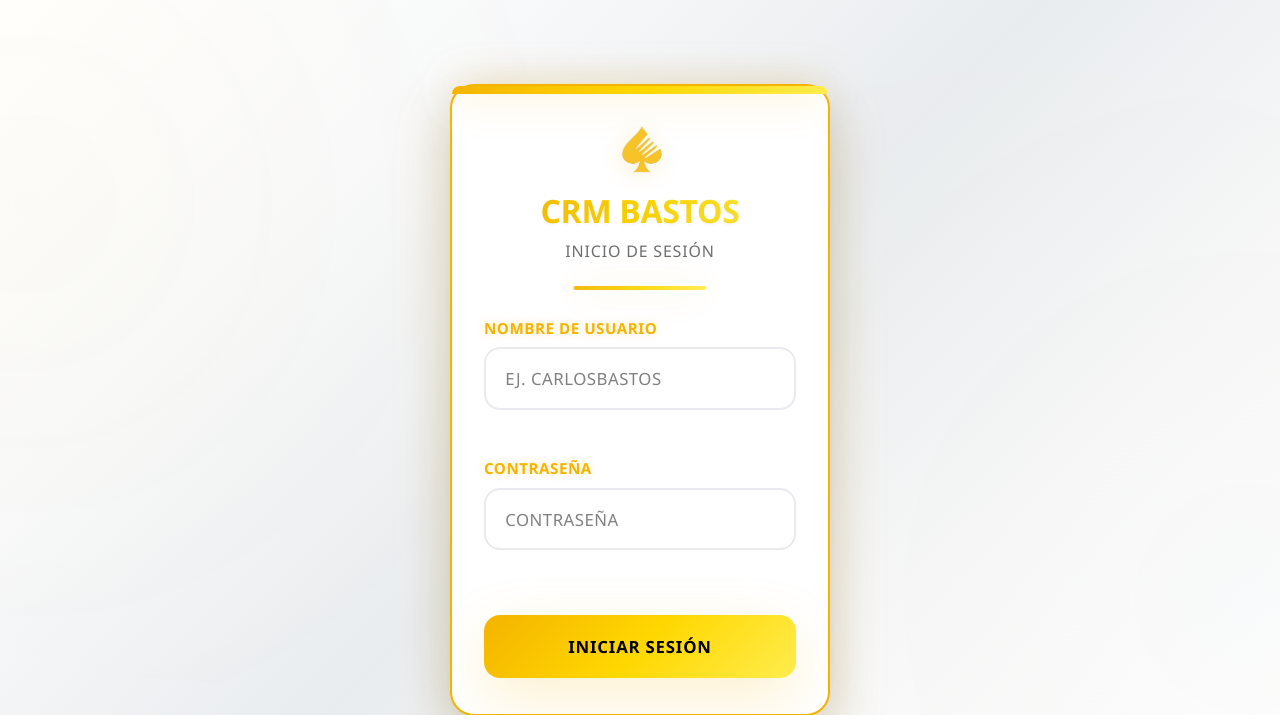
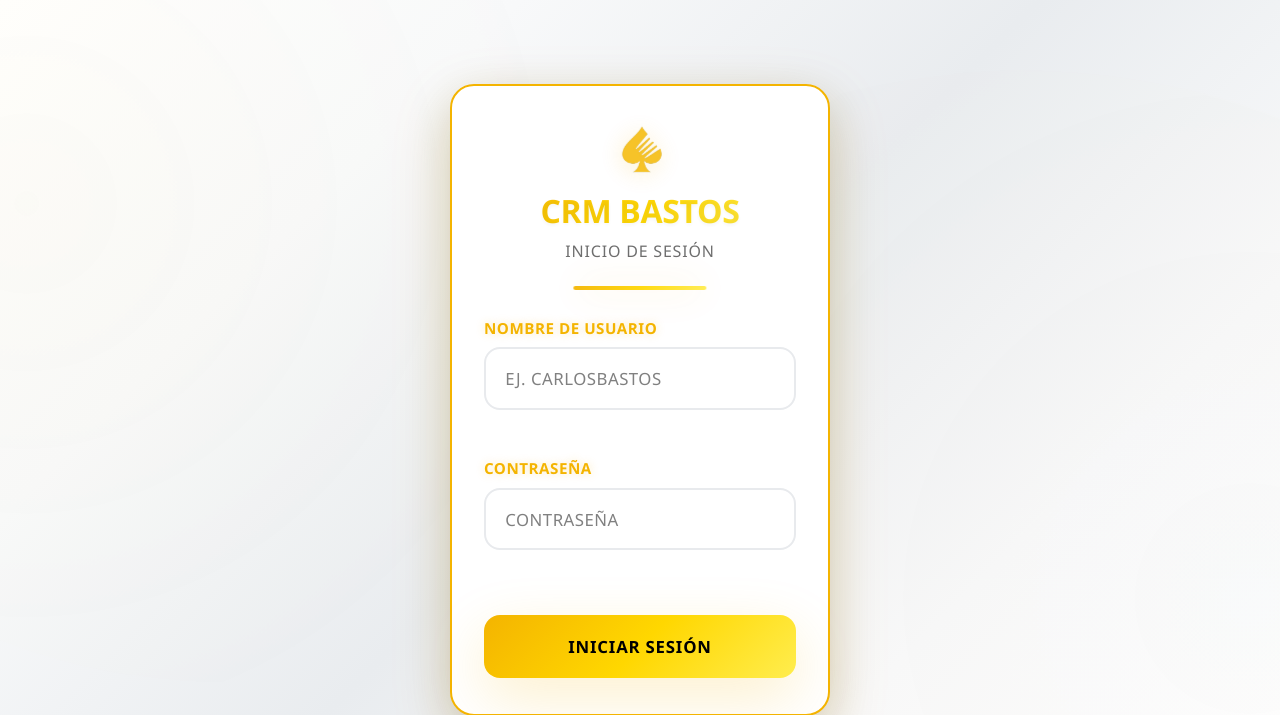
Before and after one commit to ChristianPC12/CRM_INTEGRADOR1, a PHP site: page /CRM_INT/index.php?view=Login in a window 1280 px wide. Shown: the top 715 px of the page. Run offline with PHP 8.4, Linux system fonts and the light colour scheme.

Commit message:
eliminar linea del login

```diff
--- a/public/css/Login.css
+++ b/public/css/Login.css
@@ -216,18 +216,6 @@ body::after {
   }
 }
 
-.login-card::after {
-  content: "";
-  position: absolute;
-  top: 0;
-  left: 0;
-  width: 100%;
-  height: clamp(4px, 1vh, 8px);
-  background: var(--gradiente-dorado);
-  z-index: 1;
-  border-radius: clamp(1.5rem, 3vh, 2.2rem) clamp(1.5rem, 3vh, 2.2rem) 0 0;
-  box-shadow: var(--resplandor-dorado);
-}
 
 .login-card:hover {
   transform: translateY(-12px) scale(1.02);
```
